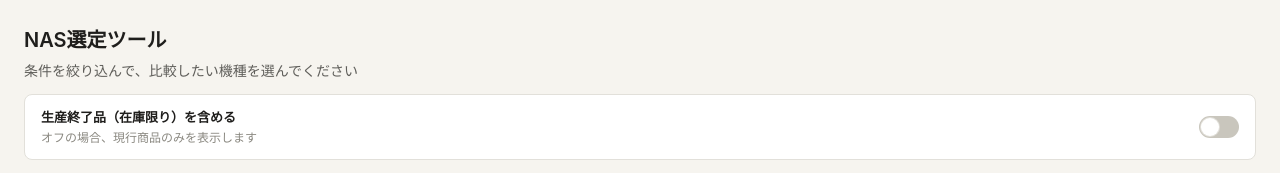
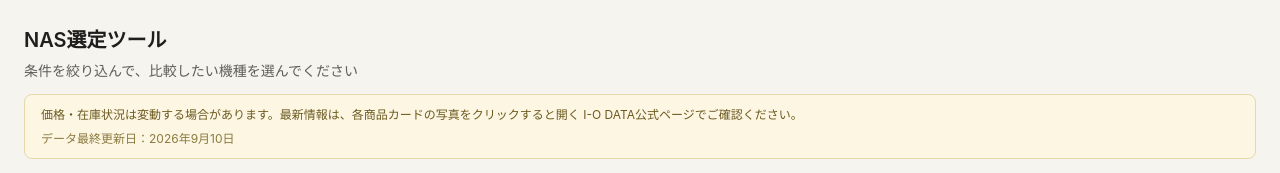
Before and after one commit to ioplaza02/nas-selector, a website: page index.html in a window 1280 px wide. Shown: the top 173 px of the page. Drawn offline with Linux system fonts and the light colour scheme.

Commit message:
Add files via upload

```diff
--- a/app.js
+++ b/app.js
@@ -21,6 +21,13 @@ async function init() {
   allProducts.forEach(p => {
     uiState[p.id] = { checked: false, variantIdx: 0 };
   });
+
+  if (data.updatedAt) {
+    const d = new Date(data.updatedAt);
+    const formatted = d.toLocaleDateString("ja-JP", { year: "numeric", month: "long", day: "numeric" });
+    document.getElementById("updated-at").textContent = "データ最終更新日：" + formatted;
+  }
+
   buildFilterPanel();
   render();
 
--- a/index.html
+++ b/index.html
@@ -12,6 +12,14 @@
   <h1>NAS選定ツール</h1>
   <p class="site-header__sub">条件を絞り込んで、比較したい機種を選んでください</p>
 </header>
+
+<div class="disclaimer">
+  <p>
+    価格・在庫状況は変動する場合があります。最新情報は、各商品カードの写真をクリックすると開く
+    I-O DATA公式ページでご確認ください。
+  </p>
+  <p class="disclaimer__updated" id="updated-at"></p>
+</div>
 
 <div class="status-toggle">
   <div>
--- a/style.css
+++ b/style.css
@@ -39,6 +39,16 @@ body {
 }
 .status-toggle__title { margin: 0; font-size: 13px; font-weight: 600; }
 .status-toggle__note { margin: 0; font-size: 12px; color: var(--text-muted); }
+
+.disclaimer {
+  margin: 0 24px 16px;
+  background: #fdf6e3;
+  border: 1px solid #e6d8a8;
+  border-radius: var(--radius);
+  padding: 10px 16px;
+}
+.disclaimer p { margin: 0; font-size: 12px; color: #6b5a1f; line-height: 1.6; }
+.disclaimer__updated { margin-top: 4px !important; color: #8a7a3f !important; }
 
 .switch { position: relative; display: inline-block; width: 40px; height: 22px; }
 .switch input { opacity: 0; width: 0; height: 0; }
```
